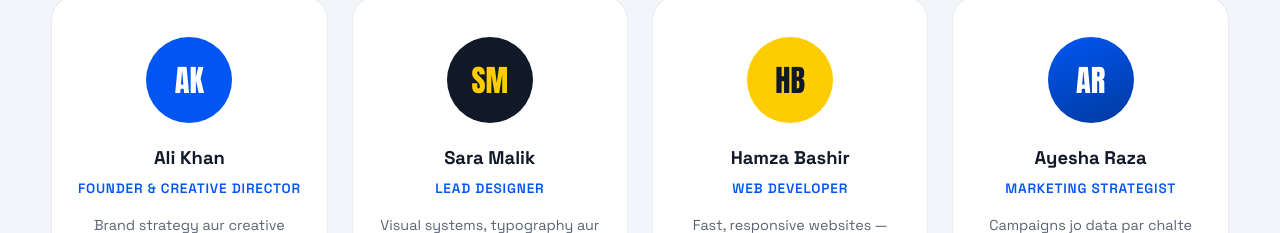
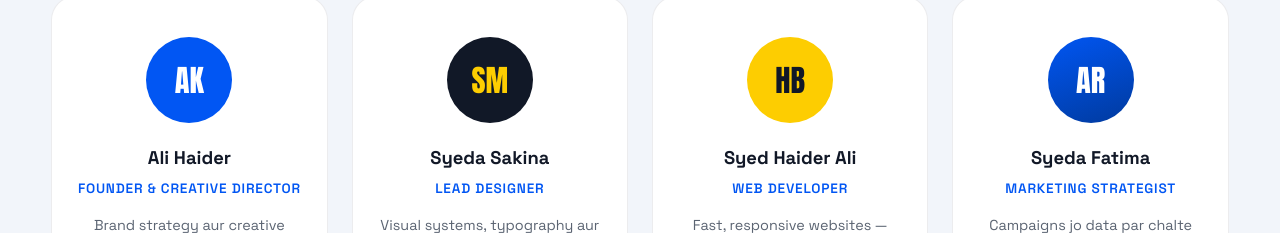
Before and after one commit to chuzacreatives/chuza-website, a website: page about.html in a window 1280 px wide. Shown: the part 3223-3456 px from the top of the page. Drawn offline with Linux system fonts and the light colour scheme; files whose address does not match are found by name.

Commit message:
Update about.html

```diff
--- a/about.html
+++ b/about.html
@@ -560,25 +560,25 @@ BUILT TO GROW.<span class="hl">Strategy.</span></h2>
     <div class="team-grid">
       <div class="team-card reveal">
         <div class="team-avatar avatar-blue">AK</div>
-        <h3>Ali Khan</h3>
+        <h3>Ali Haider</h3>
         <div class="team-role">Founder &amp; Creative Director</div>
         <p>Brand strategy aur creative direction — 10+ years of turning ideas into identities.</p>
       </div>
       <div class="team-card reveal d1">
         <div class="team-avatar avatar-dark">SM</div>
-        <h3>Sara Malik</h3>
+        <h3>Syeda Sakina</h3>
         <div class="team-role">Lead Designer</div>
         <p>Visual systems, typography aur details jo koi aur notice nahi karta — woh sab.</p>
       </div>
       <div class="team-card reveal d2">
         <div class="team-avatar avatar-yellow">HB</div>
-        <h3>Hamza Bashir</h3>
+        <h3>Syed Haider Ali</h3>
         <div class="team-role">Web Developer</div>
         <p>Fast, responsive websites — clean code, smooth interactions, zero jank.</p>
       </div>
       <div class="team-card reveal d3">
         <div class="team-avatar avatar-blue2">AR</div>
-        <h3>Ayesha Raza</h3>
+        <h3>Syeda Fatima</h3>
         <div class="team-role">Marketing Strategist</div>
         <p>Campaigns jo data par chalte hain — research, testing aur consistent reporting.</p>
       </div>
```
